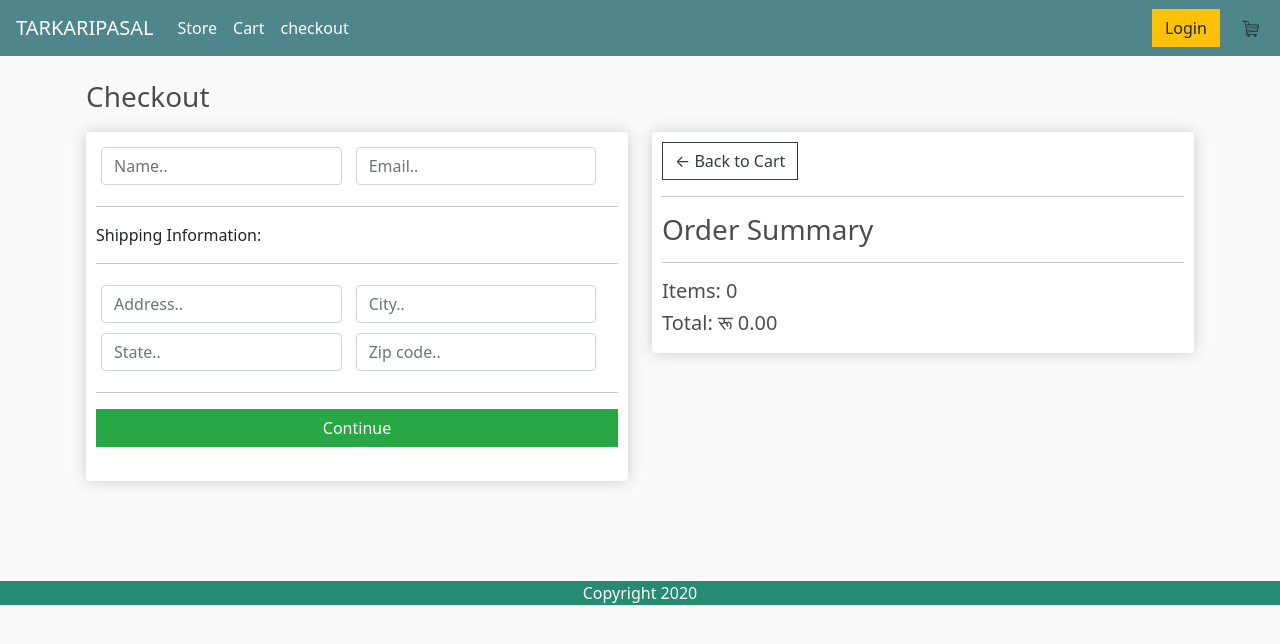
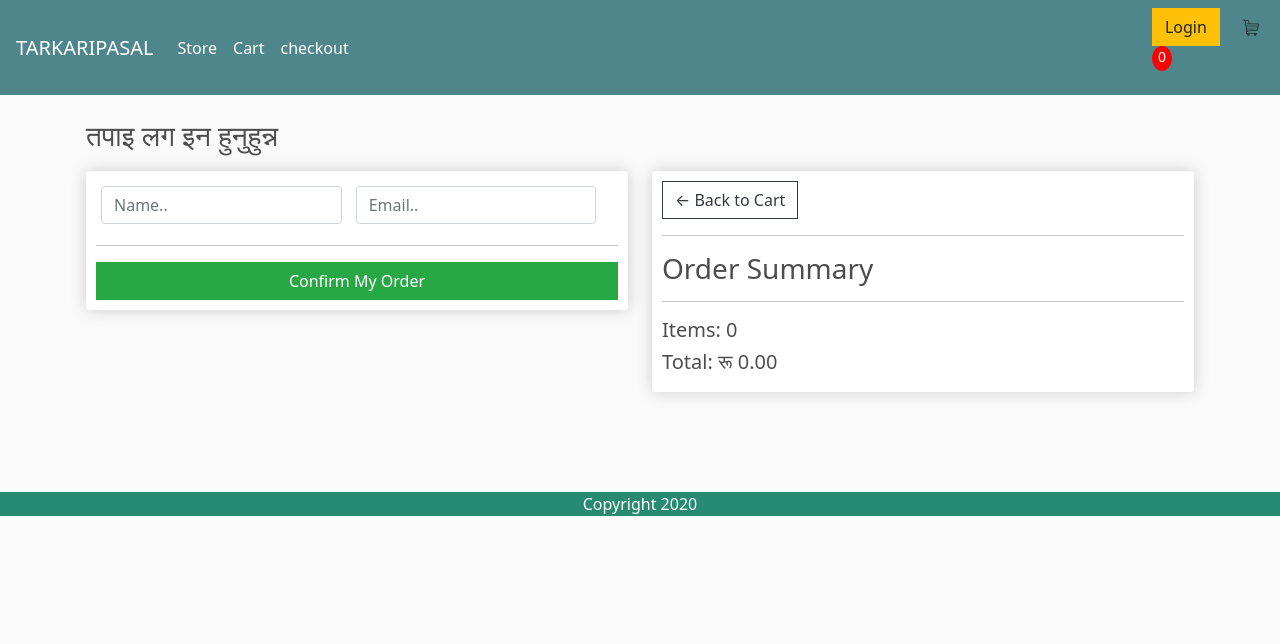
Before and after one commit to deepyes02/ecommerce, a Django app: page /checkout/ in a window 1280 px wide. Shown: the top 644 px of the page. Run offline with Django 3.2, Linux system fonts and the light colour scheme; some libraries are stand-ins or nearby versions.

Commit message:
sorted hiding checkout elements and showing them based on preferences

```diff
--- /dev/null
+++ b/static/js/cart.js
@@ -0,0 +1,39 @@
+let updateButtons = document.getElementsByClassName('update-cart');
+
+for (let i =0; i<updateButtons.length; i++){
+  updateButtons[i].addEventListener('click', function(){
+    let productName = this.dataset.product
+    //id is automatically set by python as auto feature in every class
+    let productId = this.dataset.id
+    let action = this.dataset.action
+    console.log('ID: ',productId, 'product: ', productName);
+
+    if(user ==="AnonymousUser"){
+      console.log("Not logged in")
+    } else{
+      updateUserOrder(productId, action)
+      console.log(user)
+    }
+  })
+}
+
+function updateUserOrder(productId, action){
+	console.log('User is authenticated, sending data...')
+
+		var url = '/update_item/'
+
+		fetch(url, {
+			method:'POST',
+			headers:{
+				'Content-Type':'application/json',
+				'X-CSRFToken':csrftoken,
+			},
+			body:JSON.stringify({'productId':productId, 'action':action})
+		})
+		.then((response) => {
+		   return response.json();
+		})
+		.then((data) => {
+		    location.reload()
+		});
+}
--- a/store/templates/store/checkout.html
+++ b/store/templates/store/checkout.html
@@ -1,7 +1,7 @@
 {% extends 'store/main.html' %}
 {% load static %}
 {% block content %}
-<h3>Checkout</h3>
+<h3 id="client-message">श्री {{user}}, सेवाकाेलागी हजुरकाे डिटेल दिनुहाेस् </h3>
 <div class="row">
   <!-- COLUMNN-1 -->
 	<div class="col-lg-6">
@@ -17,7 +17,7 @@
         </div>
         <div id="shipping-info">
           <hr>
-          <p>Shipping Information:</p>
+          <p>Delivery Information:</p>
           <hr>
           <div class="form-field">
             <input class="form-control" type="text" name="address" placeholder="Address..">
@@ -33,13 +33,14 @@
           </div>
         </div>
         <hr>
-        <input id="form-button" class="btn btn-success btn-block" type="submit" value="Continue">
+        <input id="form-button" class="btn btn-success btn-block" type="submit" value="Confirm My Order">
       </form>
-      <br>
-      <div class="box-element hidden" id="payment-info">
-        <small>Paypal Options</small>
-      </div>
-		</div>
+    </div>
+    <br>
+    <div class="box-element hidden" id="payment-info">
+      <small>Online Payment Options</small>
+      <button class="btn btn-secondary" id="payment-button">Make Payment</button>
+    </div>
   </div>
   <div class="col-lg-6">
     <div class="box-element">
@@ -61,4 +62,50 @@
   </div>
   </div>
   <!-- COLUMNN-2 -->
+  <script type="text/javascript">
+
+
+
+  let shipping = '{{order.shipping}}'
+  //user-info, shipping-info, payment-info
+
+  //remove shipping info for digital only cart
+  if (shipping == 'False'){
+    document.getElementById('shipping-info').innerHTML = '';
+  }
+
+  if (user !== 'AnonymousUser'){
+    document.getElementById('user-info').innerHTML = '';
+  }
+
+  if (user == 'AnonymousUser'){
+    document.getElementById('client-message').innerHTML="तपाइ लग इन हुनुहुन्न";
+  }
+
+  //logic ???
+  if(shipping == 'False' && user != 'AnonymousUser'){
+    //hide entire form if user is logged in and shipping is false
+    document.getElementById('form-wrapper').classList.add('hidden');
+    //show payment if logged user wants to buy and shipping is false
+    document.getElementById('payment-info').classList.remove('hidden');
+  }
+
+  document.getElementById('form').addEventListener('submit', function(e){
+    e.preventDefault();
+    console.log("submit button clicked")
+    //when submit, hide the 'form-button' and show 'payment-info' section
+    document.getElementById('form-button').classList.add('hidden');
+    document.getElementById('payment-info').classList.remove('hidden');
+  })
+
+  document.getElementById('payment-button').addEventListener('click', function(e){
+    console.log("Payment Button Clicked");
+
+
+  })
+
+
+
+
+  </script>
 {% endblock content %}
--- a/store/templates/store/main.html
+++ b/store/templates/store/main.html
@@ -8,8 +8,27 @@
   <title>DjangoEcommerce</title>
   <link rel="stylesheet" href="https://stackpath.bootstrapcdn.com/bootstrap/5.0.0-alpha1/css/bootstrap.min.css" integrity="sha384-r4NyP46KrjDleawBgD5tp8Y7UzmLA05oM1iAEQ17CSuDqnUK2+k9luXQOfXJCJ4I" crossorigin="anonymous">
   <link rel="stylesheet" type="text/css" href="{% static 'css/main.css' %}">
+
+  <script type="text/javascript">
+    let user = '{{request.user}}'
+    function getCookie(name) {
+    let cookieValue = null;
+    if (document.cookie && document.cookie !== '') {
+        const cookies = document.cookie.split(';');
+        for (let i = 0; i < cookies.length; i++) {
+            const cookie = cookies[i].trim();
+            // Does this cookie string begin with the name we want?
+            if (cookie.substring(0, name.length + 1) === (name + '=')) {
+                cookieValue = decodeURIComponent(cookie.substring(name.length + 1));
+                break;
+            }
+        }
+      }
+        return cookieValue;
+      }
+        let csrftoken = getCookie('csrftoken');
+  </script>
 </head>
-
 <body>
   <!--NAVIGATION BAR-->
   <nav class="navbar sticky-top navbar-expand-lg navbar-dark bg-dark">
@@ -35,6 +54,8 @@
           <a href="{% url 'cart' %}">
             <img id = "cart-icon" src="{% static 'images/cart.png'%}" alt="shopping-cart">
           </a>
+          <p id="cart-total">{{cartItems}}</p>
+
         </div>
       </div>
     </div>
@@ -51,5 +72,6 @@
 
   <script src="https://cdn.jsdelivr.net/npm/popper.js@1.16.0/dist/umd/popper.min.js" integrity="sha384-Q6E9RHvbIyZFJoft+2mJbHaEWldlvI9IOYy5n3zV9zzTtmI3UksdQRVvoxMfooAo" crossorigin="anonymous"></script>
 <script src="https://stackpath.bootstrapcdn.com/bootstrap/5.0.0-alpha1/js/bootstrap.min.js" integrity="sha384-oesi62hOLfzrys4LxRF63OJCXdXDipiYWBnvTl9Y9/TRlw5xlKIEHpNyvvDShgf/" crossorigin="anonymous"></script>
+<script type="text/javascript" src="{% static 'js/cart.js' %}"></script>
 </body>
 </html>
--- a/store/templates/store/store.html
+++ b/store/templates/store/store.html
@@ -9,7 +9,7 @@
     <div class="box-element product">
       <h6><strong>{{product.name}}</strong></h6>
       <hr>
-      <button class="btn btn-outline-secondary add-btn">Add to Cart</button>
+      <button data-product={{product.name}} data-id={{product.id}} data-action="add" class="btn btn-outline-secondary add-btn update-cart">Add to Cart</button>
       <a class="btn btn-outline-success" href="#">View</a>
       <h4 style="float: right"><strong>रू {{product.price|floatformat:2}}</strong></h4>
     </div>
--- a/store/urls.py
+++ b/store/urls.py
@@ -6,5 +6,7 @@ from . import views
 urlpatterns = [
   path('', views.store, name="store"),
   path('cart/', views.cart, name="cart"),
-  path('checkout/', views.checkout, name="checkout")
+  path('checkout/', views.checkout, name="checkout"),
+  path('update_item/', views.updateItem, name="update_item")
+
 ]
--- a/store/views.py
+++ b/store/views.py
@@ -1,11 +1,23 @@
 from django.shortcuts import render
+from django.http import JsonResponse
+import json
 from .models import *
+
 # Create your views here
 #store.html view
 def store(request):
+  if request.user.is_authenticated:
+    customer = request.user.customer
+    order, created = Order.objects.get_or_create(customer=customer, complete=False)
+    items = order.orderitem_set.all()
+    cartItems = order.get_cart_items
+  else:
+    items = []
+    order = {'get_cart_total':0, 'get_cart_items':0, 'shipping':False}
+    cartItems = order['get_cart_items']
+
   products = Product.objects.all()
-  context = {}
-  context = {'products':products}
+  context = {'products':products, 'cartItems': cartItems}
   return render(request, 'store/store.html', context)
 #cart.html view
 def cart(request):
@@ -13,10 +25,13 @@ def cart(request):
     customer = request.user.customer
     order, created = Order.objects.get_or_create(customer=customer, complete=False)
     items = order.orderitem_set.all()
+    cartItems = order.get_cart_items
+
   else:
     items = []
-    order = {'get_cart_total':0, 'get_cart_items':0}
-  context = {'items':items, 'order':order}
+    order = {'get_cart_total':0, 'get_cart_items':0, 'shipping':False}
+    cartItems = order['get_cart_items']
+  context = {'items':items, 'order':order, 'cartItems': cartItems }
   return render(request, 'store/cart.html', context)
 #checkout.html view
 def checkout(request):
@@ -24,8 +39,34 @@ def checkout(request):
     customer = request.user.customer
     order, created = Order.objects.get_or_create(customer=customer, complete=False)
     items = order.orderitem_set.all()
+    cartItems = order.get_cart_items
+
   else:
     items = []
-    order = {'get_cart_total':0, 'get_cart_items':0}
-  context = {'items':items, 'order':order}
+    order = {'get_cart_total':0, 'get_cart_items':0, 'shipping':False}
+    cartItems = order['get_cart_items']
+
+  context = {'items':items, 'order':order, 'cartItems': cartItems}
   return render(request, 'store/checkout.html', context)
+
+def updateItem(request):
+  data = json.loads(request.body)
+  productId = data['productId']
+  action = data['action']
+  print('Action:', action)
+  print('productId', productId)
+
+  customer = request.user.customer
+  product = Product.objects.get(id=productId)
+  order, created = Order.objects.get_or_create(customer=customer, complete=False)
+  orderItem, created = OrderItem.objects.get_or_create(order=order, product=product)
+
+  if action == 'add':
+    orderItem.quantity = (orderItem.quantity + 1)
+  elif action =='remove':
+    orderItem.quantity = (orderItem.quantity - 1)
+  orderItem.save()
+  if orderItem.quantity <= 0:
+    orderItem.delete()
+
+  return JsonResponse("Item was added", safe=False)
```
Also changed, not shown: store/models.py (+9 -0 lines), store/templates/store/cart.html (+18 -3 lines), db.sqlite3.
